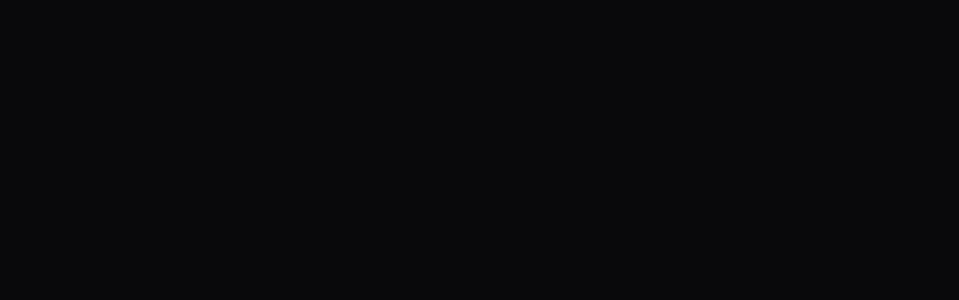
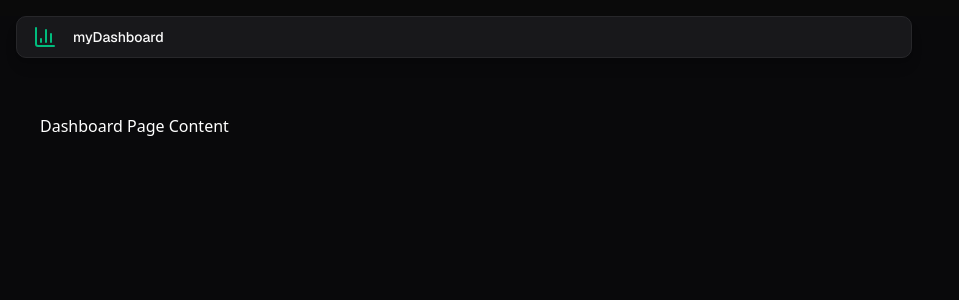
Before and after one commit to unpixelz/dashboard-app, a Next.js app: page /dashboard in a window 1280 px wide. Shown: the top 300 px of the page, without its empty margins (0-959 px from the left). Built offline with nearby package versions, Linux system fonts and the light colour scheme.

Commit message:
dashbaord header ui

```diff
--- a/app/dashboard/page.tsx
+++ b/app/dashboard/page.tsx
@@ -1,14 +1,22 @@
 "use client";
 import { Card, CardHeader,CardTitle } from "@/components/ui/card";
 import { useState } from "react";
-
+import { BarChart3 } from 'lucide-react';
 
 export default function DashboardPage() {
   const [sidebarOpen, setSidebarOpen] = useState(true);
 
   return (
-    <div className="min-h-screen min-w-screen bg-zinc-950">
-
+    <div className="min-h-screen bg-zinc-950">
+      <header className="p-2 m-4 bg-zinc-900 border border-zinc-800 rounded-lg max-w-4xl shadow-lg">
+          <div className="flex items-center justify-between px-2">
+            <div className="flex items-center gap-4">
+              <BarChart3 className="text-emerald-500" size={24} />
+              <h1 className="text-sm font-medium font-sans">myDashboard</h1>
+            </div>
+          </div>
+        </header>
+      <div className="p-10 text-white">Dashboard Page Content</div>
     </div>
   );
 }
--- a/tailwind.config.js
+++ b/tailwind.config.js
@@ -1,5 +1,7 @@
 module.exports = {
 	theme: {
+
+
 	},
 	plugins: [
 		require("tailwindcss-animate"),
```
